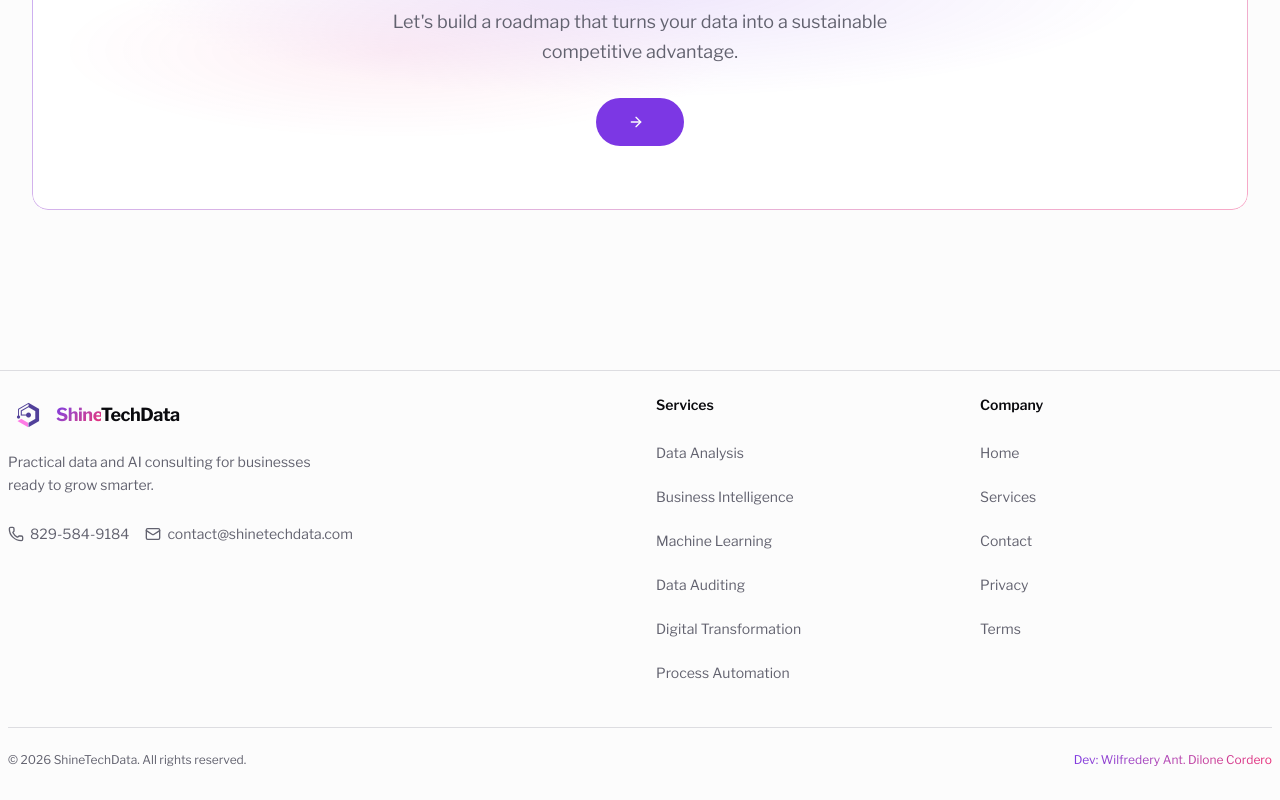
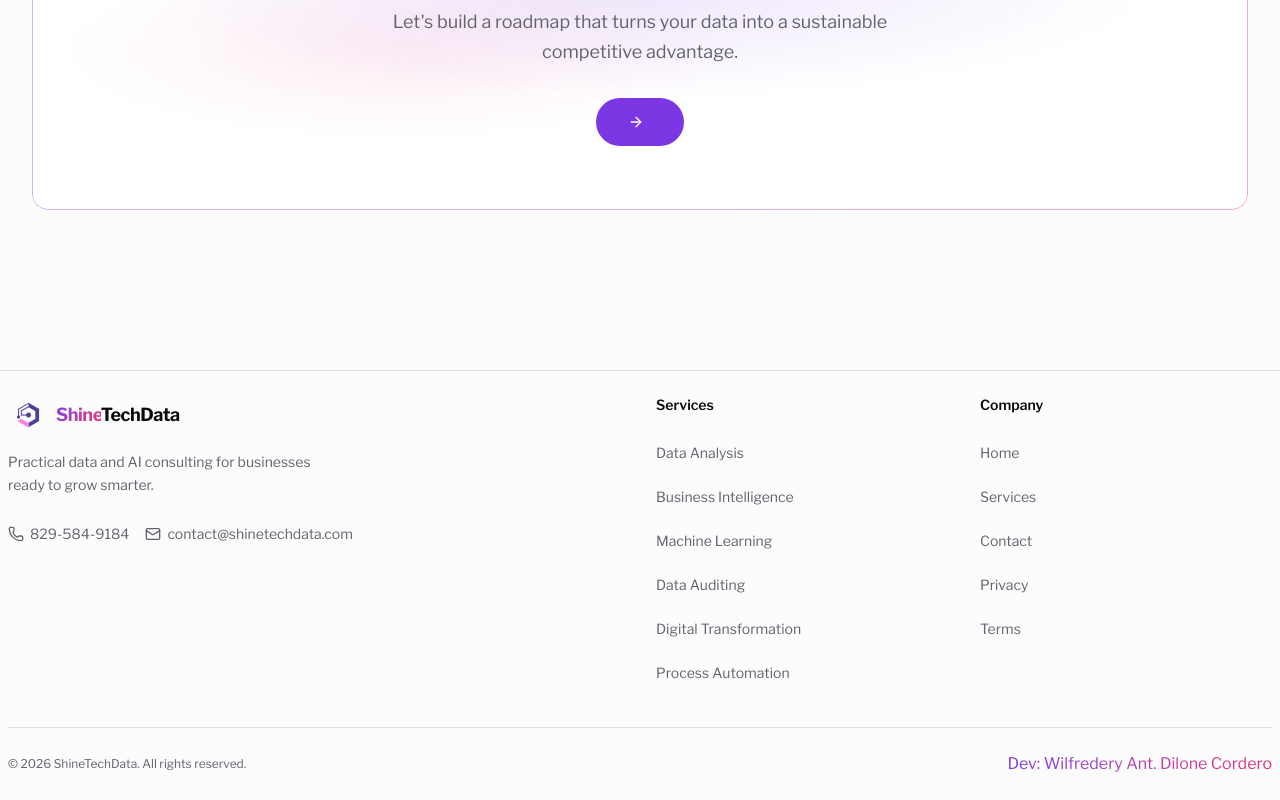
Before and after one commit to Wilfredery/std-official, a Next.js app: page /en/about in a window 1280 px wide. Shown: the part 3385-4185 px from the top of the page. Built offline with nearby package versions, Linux system fonts and the light colour scheme; no server answers.

Commit message:
fix: replace empty opengraph-image with logo and increase footer dev credit size

```diff
--- a/components/layout/Footer.tsx
+++ b/components/layout/Footer.tsx
@@ -33,7 +33,11 @@ export function Footer() {
         <div className="grid grid-cols-1 sm:grid-cols-2 md:grid-cols-4 gap-8">
           {/* Brand */}
           <div className="sm:col-span-2">
-            <Link href="/" prefetch={false} className="flex items-center gap-2 mb-4">
+            <Link
+              href="/"
+              prefetch={false}
+              className="flex items-center gap-2 mb-4"
+            >
               {mounted ? (
                 <Image
                   src={footerLogoSrc}
@@ -154,8 +158,8 @@ export function Footer() {
             href={t("dev.linkedin")}
             target="_blank"
             rel="noopener noreferrer"
-            className="text-xs gradient-text text-muted-foreground hover:text-primary hover:underline
-            transition-colors flex items-center gap-1"
+            className="text-ms gradient-text text-muted-foreground hover:text-primary hover:underline
+            transition-colors flex items-center gap-1 sm:ml-4"
           >
             {t("dev.text")}
           </a>
```
Also changed, not shown: app/opengraph-image.png.
